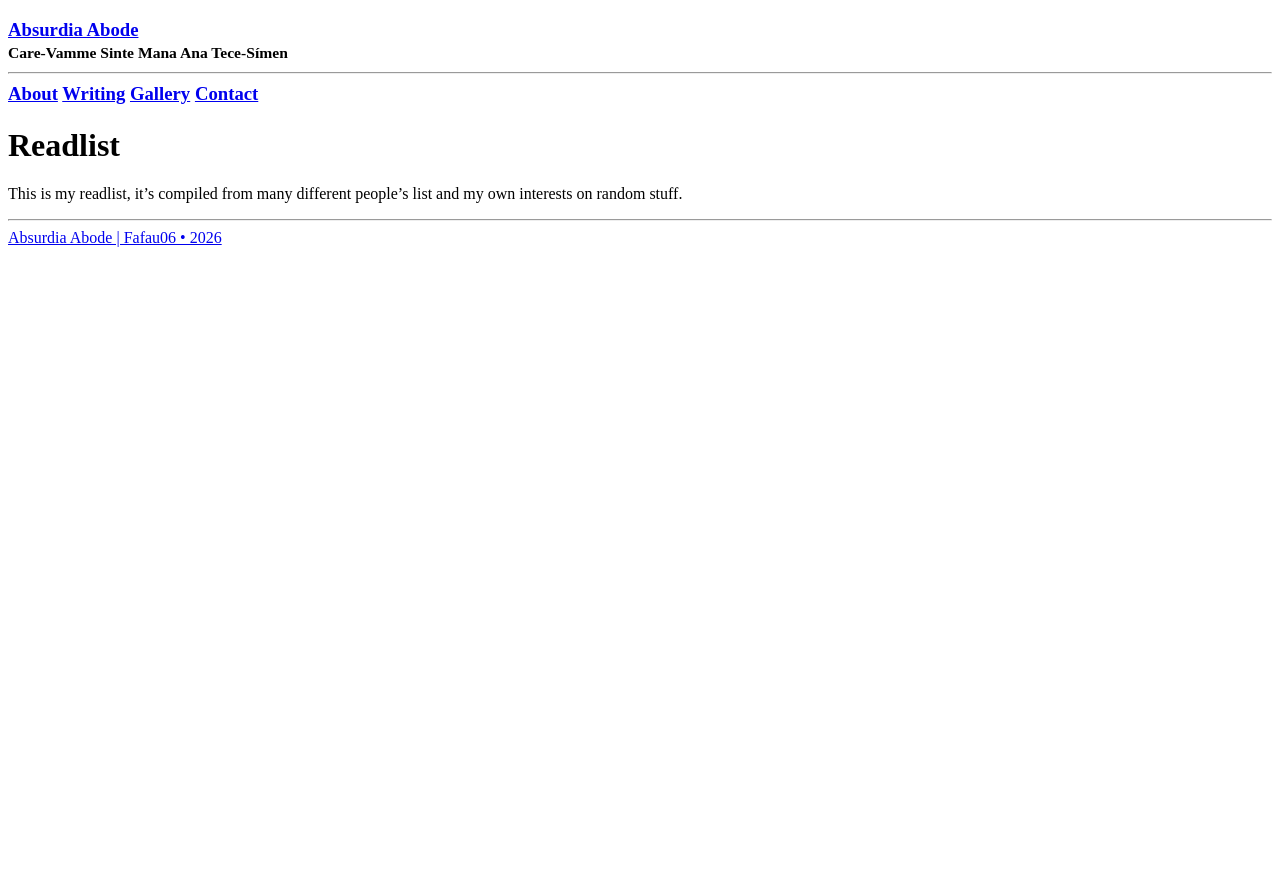
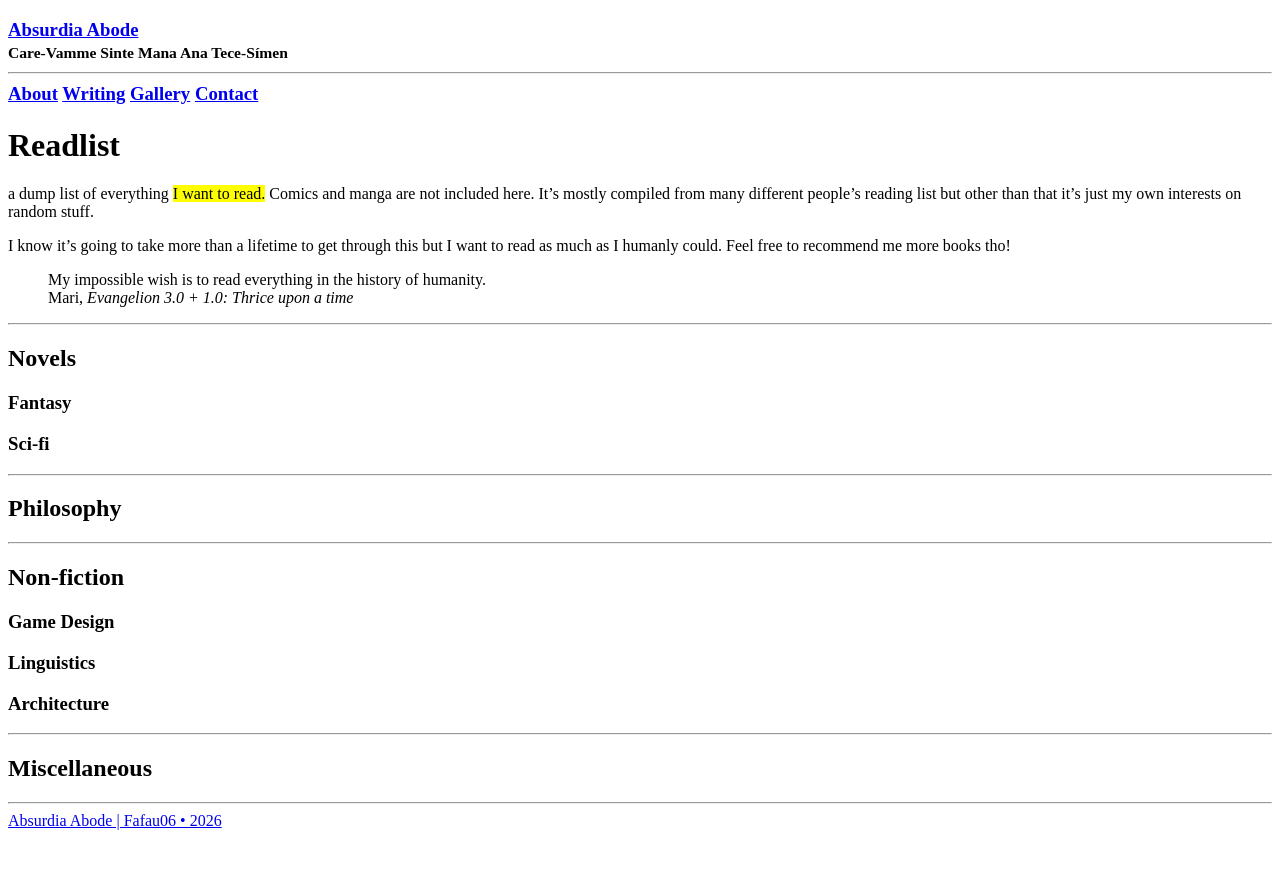
Before and after one commit to Fafau06/fafau06.github.io, a Jekyll site: the page built from slashes/readlist.md, in a window 1280 px wide. Shown: the top 869 px of the page. Built offline with Jekyll 4.4.1, drawn with Linux system fonts in a browser that asks for light colours; a script that is not in the unit is left out.

Commit message:
Update readlist.md

```diff
--- a/slashes/readlist.md
+++ b/slashes/readlist.md
@@ -4,6 +4,27 @@ title: Readlist
 permalink: /readlist
 ---
 
-This is my readlist, it's compiled from many different people's list and my own interests on random stuff.
+a dump list of everything <mark>I want to read.</mark> Comics and manga are not included here. It's mostly compiled from many different people's reading list but other than that it's just my own interests on random stuff.
+
+I know it's going to take more than a lifetime to get through this but I want to read as much as I humanly could. Feel free to recommend me more books tho!
+
+> My impossible wish is to read everything in the history of humanity.<br><span>Mari, <cite>Evangelion 3.0 + 1.0: Thrice upon a time</cite></span>
 
 <hr>
+
+## Novels
+### Fantasy
+### Sci-fi
+<hr class="short-rule">
+
+## Philosophy
+<hr class="short-rule">
+
+## Non-fiction
+### Game Design
+### Linguistics
+### Architecture
+<hr class="short-rule">
+
+## Miscellaneous
+<hr class="short-rule">
```
